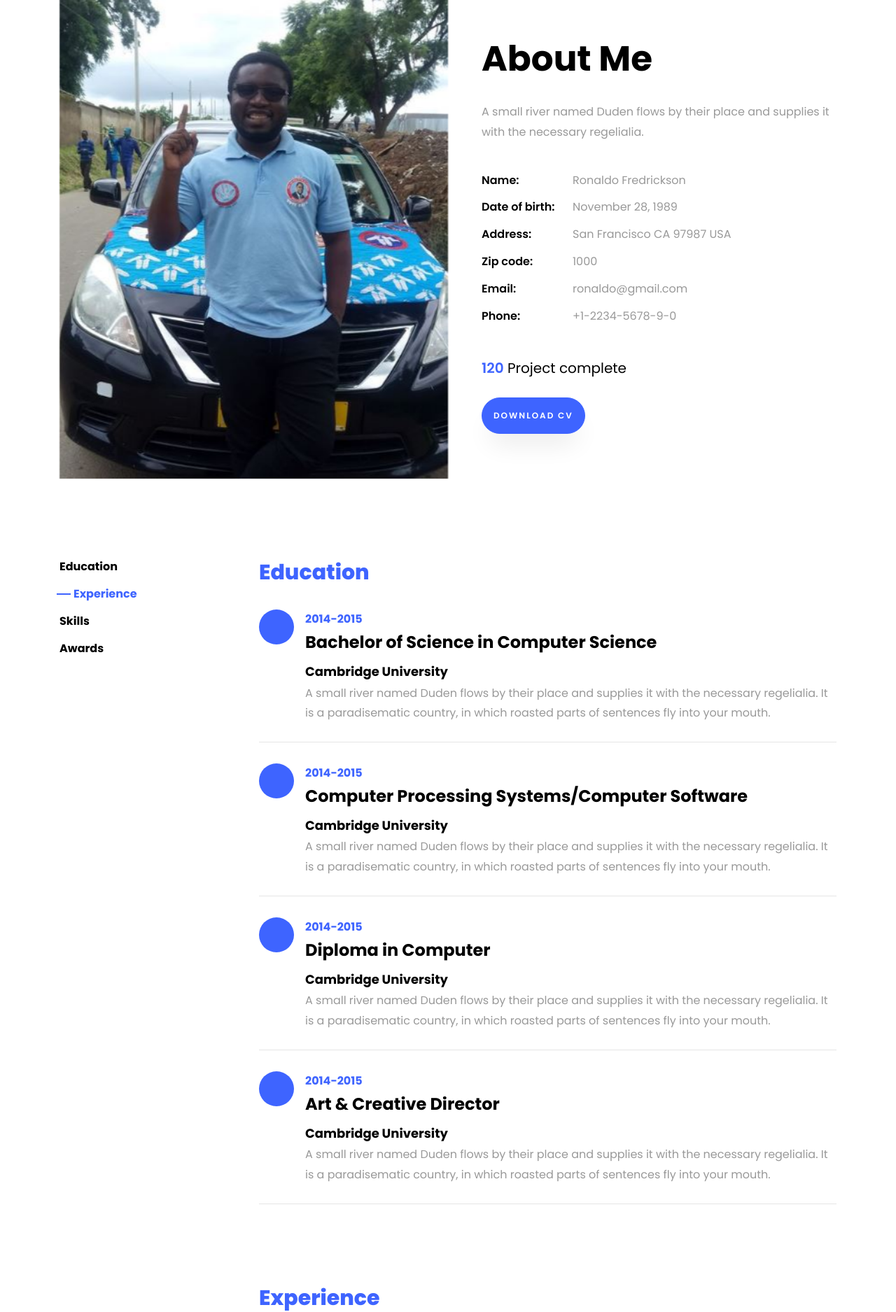
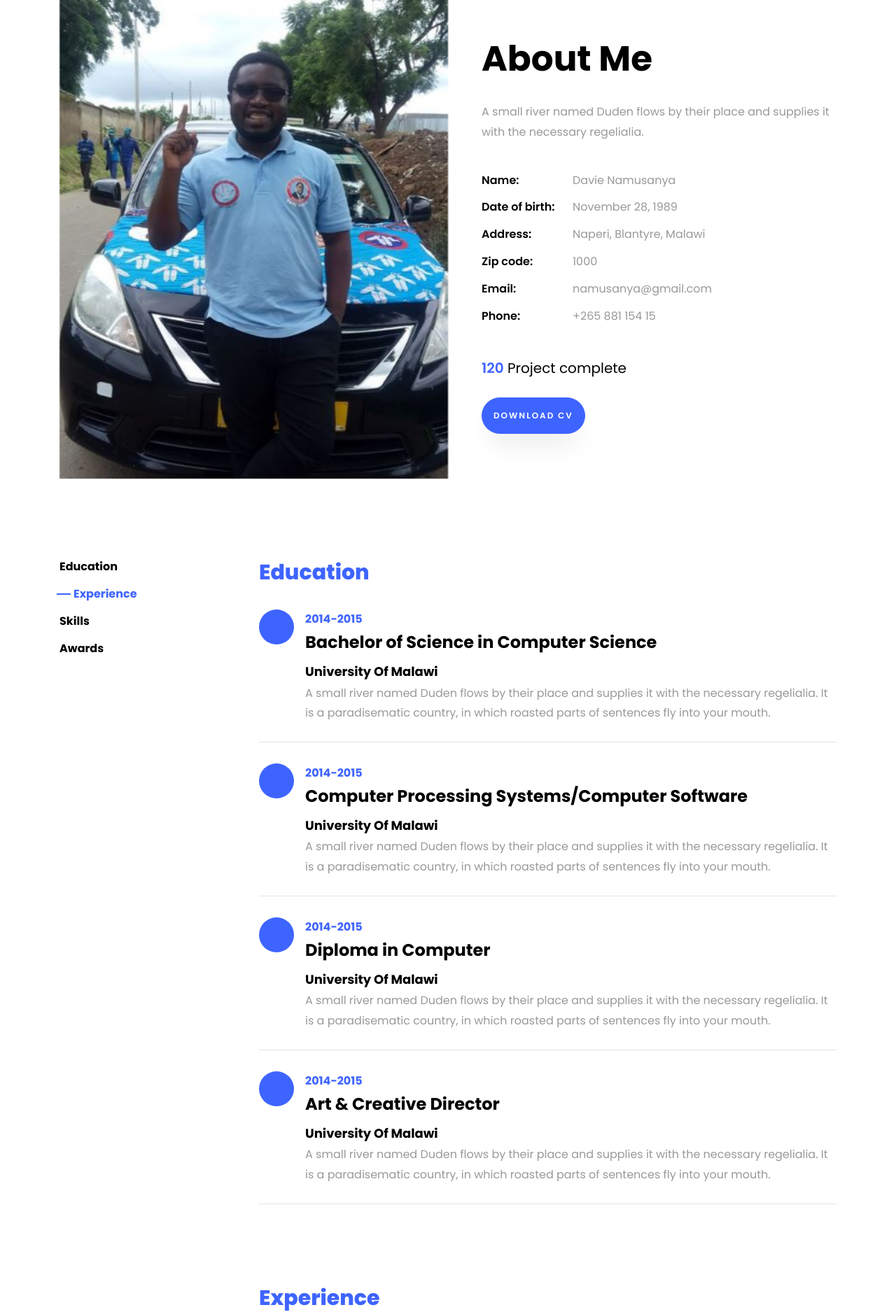
Before and after one commit to Sosshi/resume, a Django app: page / in a window 1280 px wide. Shown: the part 801-2676 px from the top of the page at 70% size. Run offline with Django 3.2, Linux system fonts and the light colour scheme; some libraries are stand-ins or nearby versions; some web fonts are replaced.

Commit message:
minor html changes, changed university name

```diff
--- a/templates/home.html
+++ b/templates/home.html
@@ -39,12 +39,12 @@
                         <h2 class="mb-4">About Me</h2>
                         <p>A small river named Duden flows by their place and supplies it with the necessary regelialia.</p>
                         <ul class="about-info mt-4 px-md-0 px-2">
-                            <li class="d-flex"><span>Name:</span> <span>Ronaldo Fredrickson</span></li>
+                            <li class="d-flex"><span>Name:</span> <span>Davie Namusanya</span></li>
                             <li class="d-flex"><span>Date of birth:</span> <span>November 28, 1989</span></li>
-                            <li class="d-flex"><span>Address:</span> <span>San Francisco CA 97987 USA</span></li>
+                            <li class="d-flex"><span>Address:</span> <span>Naperi, Blantyre, Malawi</span></li>
                             <li class="d-flex"><span>Zip code:</span> <span>1000</span></li>
-                            <li class="d-flex"><span>Email:</span> <span>ronaldo@gmail.com</span></li>
-                            <li class="d-flex"><span>Phone: </span> <span>+1-2234-5678-9-0</span></li>
+                            <li class="d-flex"><span>Email:</span> <span>namusanya@gmail.com</span></li>
+                            <li class="d-flex"><span>Phone: </span> <span>+265 881 154 15</span></li>
                         </ul>
                     </div>
                 </div>
@@ -85,7 +85,7 @@
                         <div class="text pl-3">
                             <span class="date">2014-2015</span>
                             <h2>Bachelor of Science in Computer Science</h2>
-                            <span class="position">Cambridge University</span>
+                            <span class="position">University Of Malawi</span>
                             <p>A small river named Duden flows by their place and supplies it with the necessary regelialia. It is a paradisematic country, in which roasted parts of sentences fly into your mouth.</p>
                         </div>
                     </div>
@@ -96,7 +96,7 @@
                         <div class="text pl-3">
                             <span class="date">2014-2015</span>
                             <h2>Computer Processing Systems/Computer Software</h2>
-                            <span class="position">Cambridge University</span>
+                            <span class="position">University Of Malawi</span>
                             <p>A small river named Duden flows by their place and supplies it with the necessary regelialia. It is a paradisematic country, in which roasted parts of sentences fly into your mouth.</p>
                         </div>
                     </div>
@@ -107,7 +107,7 @@
                         <div class="text pl-3">
                             <span class="date">2014-2015</span>
                             <h2>Diploma in Computer</h2>
-                            <span class="position">Cambridge University</span>
+                            <span class="position">University Of Malawi</span>
                             <p>A small river named Duden flows by their place and supplies it with the necessary regelialia. It is a paradisematic country, in which roasted parts of sentences fly into your mouth.</p>
                         </div>
                     </div>
@@ -118,7 +118,7 @@
                         <div class="text pl-3">
                             <span class="date">2014-2015</span>
                             <h2>Art &amp; Creative Director</h2>
-                            <span class="position">Cambridge University</span>
+                            <span class="position">University Of Malawi</span>
                             <p>A small river named Duden flows by their place and supplies it with the necessary regelialia. It is a paradisematic country, in which roasted parts of sentences fly into your mouth.</p>
                         </div>
                     </div>
@@ -133,7 +133,7 @@
                         <div class="text pl-3">
                             <span class="date">2014-2015</span>
                             <h2>Software Developer</h2>
-                            <span class="position">Cambridge University</span>
+                            <span class="position">University Of Malawi</span>
                             <p>A small river named Duden flows by their place and supplies it with the necessary regelialia. It is a paradisematic country, in which roasted parts of sentences fly into your mouth.</p>
                         </div>
                     </div>
@@ -144,7 +144,7 @@
                         <div class="text pl-3">
                             <span class="date">2014-2015</span>
                             <h2>Web Designer</h2>
-                            <span class="position">Cambridge University</span>
+                            <span class="position">University Of Malawi</span>
                             <p>A small river named Duden flows by their place and supplies it with the necessary regelialia. It is a paradisematic country, in which roasted parts of sentences fly into your mouth.</p>
                         </div>
                     </div>
@@ -155,7 +155,7 @@
                         <div class="text pl-3">
                             <span class="date">2014-2015</span>
                             <h2>Web Marketing</h2>
-                            <span class="position">Cambridge University</span>
+                            <span class="position">University Of Malawi</span>
                             <p>A small river named Duden flows by their place and supplies it with the necessary regelialia. It is a paradisematic country, in which roasted parts of sentences fly into your mouth.</p>
                         </div>
                     </div>
@@ -177,7 +177,7 @@
                         <div class="text pl-3">
                             <span class="date">2014-2015</span>
                             <h2>Wordpress Developer</h2>
-                            <span class="position">Cambridge University</span>
+                            <span class="position">University Of Malawi</span>
                             <p>A small river named Duden flows by their place and supplies it with the necessary regelialia. It is a paradisematic country, in which roasted parts of sentences fly into your mouth.</p>
                         </div>
                     </div>
@@ -188,7 +188,7 @@
                         <div class="text pl-3">
                             <span class="date">2017-2018</span>
                             <h2>UI/UX Designer</h2>
-                            <span class="position">Cambridge University</span>
+                            <span class="position">University Of Malawi</span>
                             <p>A small river named Duden flows by their place and supplies it with the necessary regelialia. It is a paradisematic country, in which roasted parts of sentences fly into your mouth.</p>
                         </div>
                     </div>
@@ -361,7 +361,7 @@
                         <div class="text pl-3">
                             <span class="date">2014-2015</span>
                             <h2>Top 10 Web Developer</h2>
-                            <span class="position">Cambridge University</span>
+                            <span class="position">University Of Malawi</span>
                             <p>A small river named Duden flows by their place and supplies it with the necessary regelialia. It is a paradisematic country, in which roasted parts of sentences fly into your mouth.</p>
                         </div>
                     </div>
@@ -372,7 +372,7 @@
                         <div class="text pl-3">
                             <span class="date">2014-2015</span>
                             <h2>Top 5 LeaderShip Exellence Winner</h2>
-                            <span class="position">Cambridge University</span>
+                            <span class="position">University Of Malawi</span>
                             <p>A small river named Duden flows by their place and supplies it with the necessary regelialia. It is a paradisematic country, in which roasted parts of sentences fly into your mouth.</p>
                         </div>
                     </div>
@@ -383,7 +383,7 @@
                         <div class="text pl-3">
                             <span class="date">2014-2015</span>
                             <h2>Top 4 Web Tester</h2>
-                            <span class="position">Cambridge University</span>
+                            <span class="position">University Of Malawi</span>
                             <p>A small river named Duden flows by their place and supplies it with the necessary regelialia. It is a paradisematic country, in which roasted parts of sentences fly into your mouth.</p>
                         </div>
                     </div>
@@ -394,7 +394,7 @@
                         <div class="text pl-3">
                             <span class="date">2014-2015</span>
                             <h2>Art &amp; Creative Director</h2>
-                            <span class="position">Cambridge University</span>
+                            <span class="position">University Of Malawi</span>
                             <p>A small river named Duden flows by their place and supplies it with the necessary regelialia. It is a paradisematic country, in which roasted parts of sentences fly into your mouth.</p>
                         </div>
                     </div>
```
